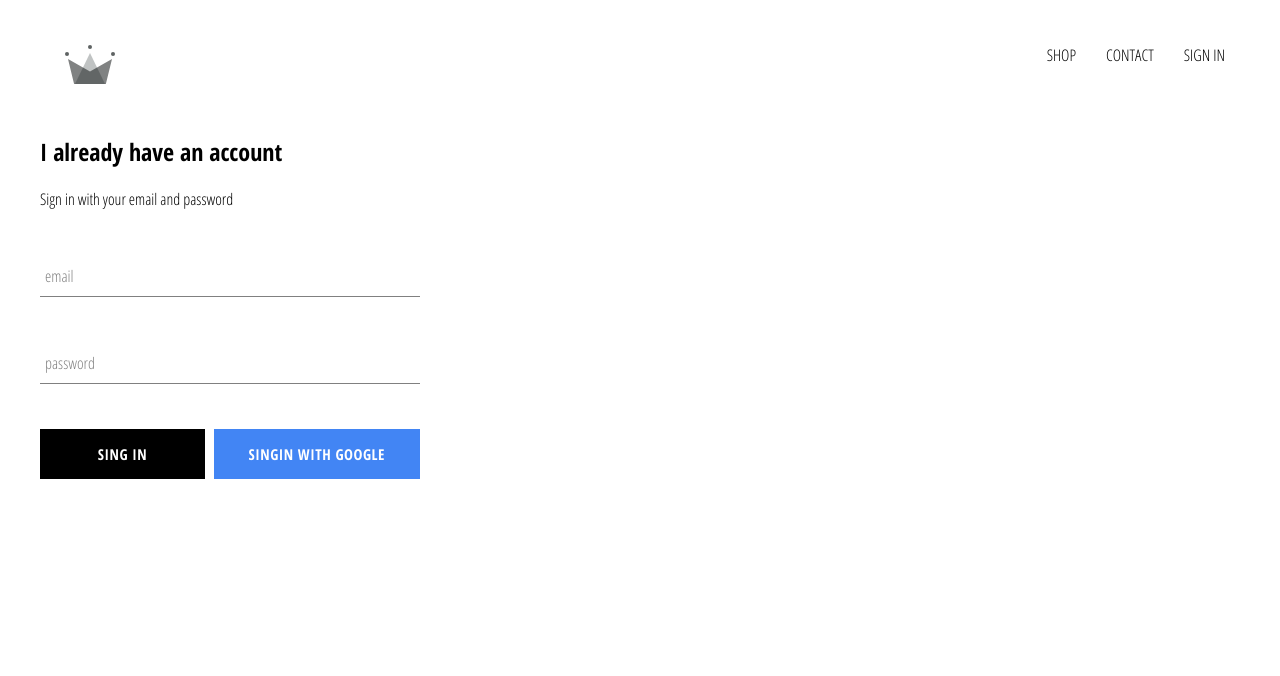
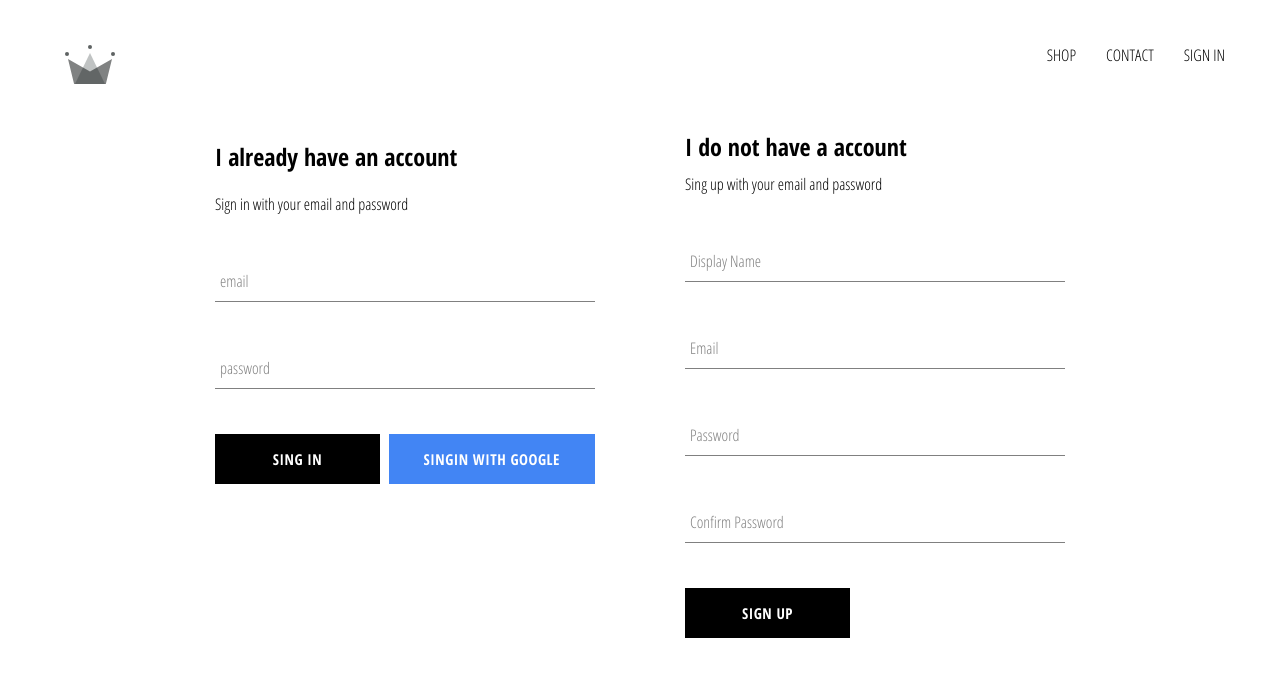
Before and after one commit to silvers777/crwn-clothing, a React (Create React App) app: page /signin in a window 1280 px wide. Shown: the top 676 px of the page. Built offline with nearby package versions, Linux system fonts and the light colour scheme; no server answers.

Commit message:
implemented firebase utils, included ability to store authenticated users into our firestore database

```diff
--- a/src/App.js
+++ b/src/App.js
@@ -7,7 +7,7 @@ import HomePage from './pages/homepage/homepage.component'
 import ShopPage from './pages/shop/shop.component'
 import SignInAndSignUpPage from './pages/sign-in-and-sign-up/sign-in-and-sign-up.component'
 import Header from './components/header/header.component'
-import { auth } from './firebase/firebase.utils'
+import { auth, createUserProfileDocument } from './firebase/firebase.utils'
 
 class App extends React.Component {
   constructor() {
@@ -21,8 +21,20 @@ class App extends React.Component {
   unsubscribeFromAuth = null
 
   componentDidMount() {
-    this.unsubscribeFromAuth = auth.onAuthStateChanged((user) => {
-      this.setState({ currentUser: user })
+    this.unsubscribeFromAuth = auth.onAuthStateChanged(async (userAuth) => {
+      if (userAuth) {
+        const userRef = await createUserProfileDocument(userAuth)
+
+        userRef.onSnapshot((snapShot) => {
+          this.setState({
+            currentUser: {
+              id: snapShot.id,
+              ...snapShot.data()
+            }
+          })
+        })
+      }
+      this.setState({ currentUser: userAuth })
     })
   }
 
--- /dev/null
+++ b/src/components/sign-up/sign-up.component.jsx
@@ -0,0 +1,104 @@
+import React from 'react'
+
+import FormInput from '../from-input/form-input.component'
+import CustomButton from '../custom-button/custom-button.component'
+
+import { auth, createUserProfileDocument } from '../../firebase/firebase.utils'
+
+import './sign-up.styles.scss'
+
+class SignUp extends React.Component {
+  constructor() {
+    super()
+
+    this.state = {
+      displayName: '',
+      email: '',
+      password: '',
+      confirmPassword: ''
+    }
+  }
+
+  handleSubmit = async (event) => {
+    event.preventDefault()
+
+    const { displayName, email, password, confirmPassword } = this.state
+
+    if (password !== confirmPassword) {
+      alert("passwords don't match")
+      return
+    }
+
+    try {
+      const { user } = await auth.createUserWithEmailAndPassword(
+        email,
+        password
+      )
+
+      await createUserProfileDocument(user, { displayName })
+
+      this.setState({
+        displayName: '',
+        email: '',
+        password: '',
+        confirmPassword: ''
+      })
+    } catch (error) {
+      console.error(error)
+    }
+  }
+
+  handleChange = (event) => {
+    const { name, value } = event.target
+
+    this.setState({ [name]: value })
+  }
+
+  render() {
+    const { displayName, email, password, confirmPassword } = this.state
+
+    return (
+      <div className='sign-up'>
+        <h2 className='title'>I do not have a account</h2>
+        <span>Sing up with your email and password</span>
+        <form className='sign-up-form' onSubmit={this.handleSubmit}>
+          <FormInput
+            type='text'
+            name='displayName'
+            value={displayName}
+            onChange={this.handleChange}
+            label='Display Name'
+            required
+          />
+          <FormInput
+            type='email'
+            name='email'
+            value={email}
+            onChange={this.handleChange}
+            label='Email'
+            required
+          />
+          <FormInput
+            type='password'
+            name='password'
+            value={password}
+            onChange={this.handleChange}
+            label='Password'
+            required
+          />
+          <FormInput
+            type='password'
+            name='confirmPassword'
+            value={confirmPassword}
+            onChange={this.handleChange}
+            label='Confirm Password'
+            required
+          />
+          <CustomButton type='submit'>SIGN UP</CustomButton>
+        </form>
+      </div>
+    )
+  }
+}
+
+export default SignUp
--- /dev/null
+++ b/src/components/sign-up/sign-up.styles.scss
@@ -0,0 +1,9 @@
+.sign-up {
+  display: flex;
+  flex-direction: column;
+  width: 380px;
+
+  .title {
+    margin: 10px 0;
+  }
+}
--- a/src/firebase/firebase.utils.js
+++ b/src/firebase/firebase.utils.js
@@ -12,6 +12,32 @@ const config = {
   appId: '1:646111939869:web:0e640d180d22d3fc39e5f4'
 }
 
+export const createUserProfileDocument = async (userAuth, additionalData) => {
+  if (!userAuth) return
+
+  const userRef = firestore.doc(`users/${userAuth.uid}`)
+
+  const snapShot = await userRef.get()
+
+  if (!snapShot.exists) {
+    const { displayName, email } = userAuth
+    const createdAt = new Date()
+
+    try {
+      await userRef.set({
+        displayName,
+        email,
+        createdAt,
+        ...additionalData
+      })
+    } catch (error) {
+      console.log('error creating user', error.message)
+    }
+  }
+
+  return userRef
+}
+
 firebase.initializeApp(config)
 
 export const auth = firebase.auth()
--- a/src/pages/sign-in-and-sign-up/sign-in-and-sign-up.component.jsx
+++ b/src/pages/sign-in-and-sign-up/sign-in-and-sign-up.component.jsx
@@ -1,12 +1,14 @@
 import React from 'react'
 
 import SingIn from '../../components/sign-in/sign-in.component'
+import SignUp from '../../components/sign-up/sign-up.component'
 
 import './sign-in-and-sign-up.style.scss'
 
 const SignInAndSignUpPage = () => (
   <div className='sign-in-and-sign-up'>
     <SingIn />
+    <SignUp />
   </div>
 )
 
--- a/src/pages/sign-in-and-sign-up/sign-in-and-sign-up.style.scss
+++ b/src/pages/sign-in-and-sign-up/sign-in-and-sign-up.style.scss
@@ -0,0 +1,6 @@
+.sign-in-and-sign-up {
+  width: 850px;
+  display: flex;
+  justify-content: space-between;
+  margin: 30px auto;
+}
```
